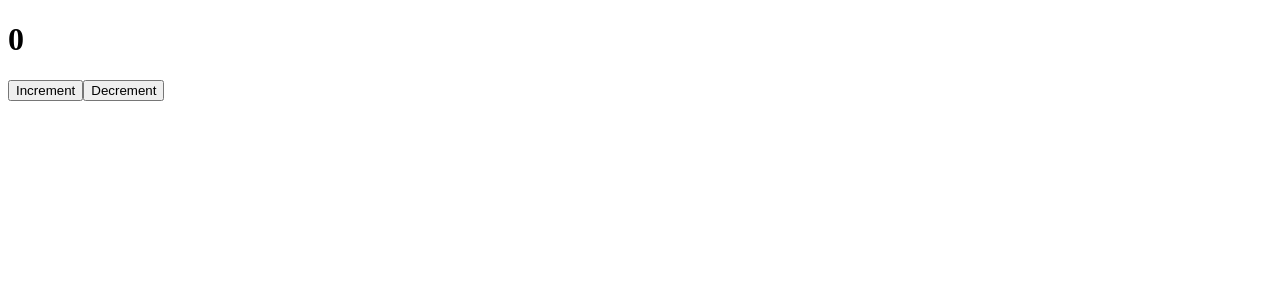
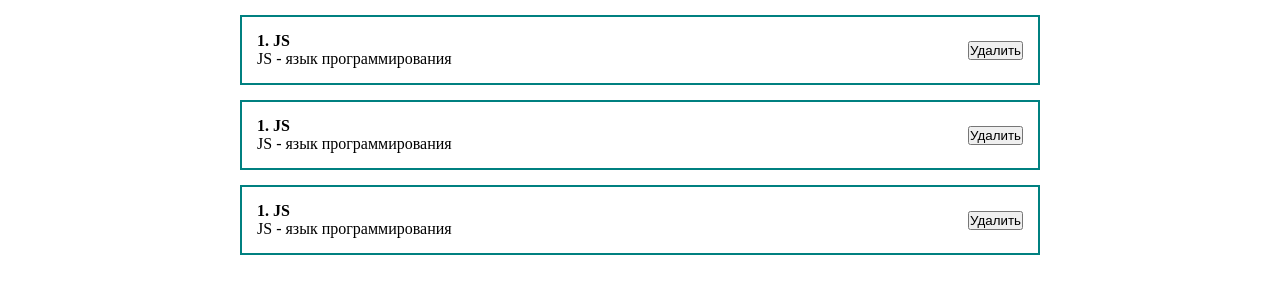
Before and after one commit to batrakovd2/react-edu, a React (Create React App) app in the folder my-app/: page / in a window 1280 px wide. Shown: the top 300 px of the page. Built offline with nearby package versions, Linux system fonts and the light colour scheme.

Commit message:
Previous lesson

```diff
--- a/my-app/src/App.js
+++ b/my-app/src/App.js
@@ -1,21 +1,16 @@
 import React, { useState } from 'react';
+import Counter from './components/Counter';
+import ClassCounter from './components/ClassCounter';
+import './styles/app.css';
+import PostItem from './components/PostItem';
 
 function App() {
-  const [likes, setLikes] = useState(0);
-
-  function increment() {
-    setLikes(likes + 1);
-  }
-
-  function dencrement() {
-    setLikes(likes - 1);
-  }
 
   return (
     <div className="App">
-        <h1>{likes}</h1>
-        <button onClick={increment}>Increment</button>
-        <button onClick={dencrement}>Decrement</button>
+        <PostItem value={"222"}/>
+        <PostItem/>
+        <PostItem/>
     </div>
   );
 }
--- /dev/null
+++ b/my-app/src/components/ClassCounter.jsx
@@ -0,0 +1,31 @@
+import React from "react";
+
+class ClassCounter extends React.Component {
+
+    constructor(props) {
+        super(props);
+        this.state = { count : 0 }
+        this.increment = this.increment.bind(this)
+        this.dencrement = this.dencrement.bind(this)
+    }
+
+    increment() {
+        this.setState({count: this.state.count + 1});
+    }
+
+    dencrement() {
+        this.setState({count: this.state.count - 1});
+    }
+
+    render() {
+        return (
+            <div>
+                <h1>{this.state.count}</h1>
+                <button onClick = {this.increment}>Increment</button>
+                <button onClick = {this.dencrement}>Decrement</button>
+            </div>
+        )
+    }
+}
+
+export default ClassCounter;
--- /dev/null
+++ b/my-app/src/components/Counter.jsx
@@ -0,0 +1,25 @@
+import React, {useState} from 'react';
+
+const Counter = () => {
+
+    const [count, setCount] = useState(0);
+
+    function increment() {
+        setCount(count + 1);
+    }
+
+    function dencrement() {
+        setCount(count - 1);
+    }
+
+    return(
+        <div>
+            <h1>{count}</h1>
+            <button onClick={increment}>Increment</button>
+            <button onClick={dencrement}>Decrement</button>
+        </div>
+    )
+
+}
+
+export default Counter;
--- /dev/null
+++ b/my-app/src/components/PostItem.jsx
@@ -0,0 +1,20 @@
+import React from "react";
+
+const PostItem = (props) => {
+    console.log(props);
+    return (
+        <div className="post">
+          <div className="post__content">
+            <strong>1. JS</strong>
+            <div>
+              JS - язык программирования
+            </div>
+          </div>
+          <div className="post__btns">
+            <button>Удалить</button>
+          </div>
+        </div>
+    );
+}
+
+export default PostItem;
--- /dev/null
+++ b/my-app/src/styles/app.css
@@ -0,0 +1,23 @@
+* {
+    margin: 0;
+    padding: 0;
+    box-sizing: border-box;
+}
+
+#root {
+    display: flex;
+    justify-content: center;
+}
+
+.App {
+    width: 800px;
+}
+
+.post{
+    display: flex;
+    padding: 15px;
+    border: 2px solid teal;
+    margin-top: 15px;
+    justify-content: space-between;
+    align-items: center;
+}
```
